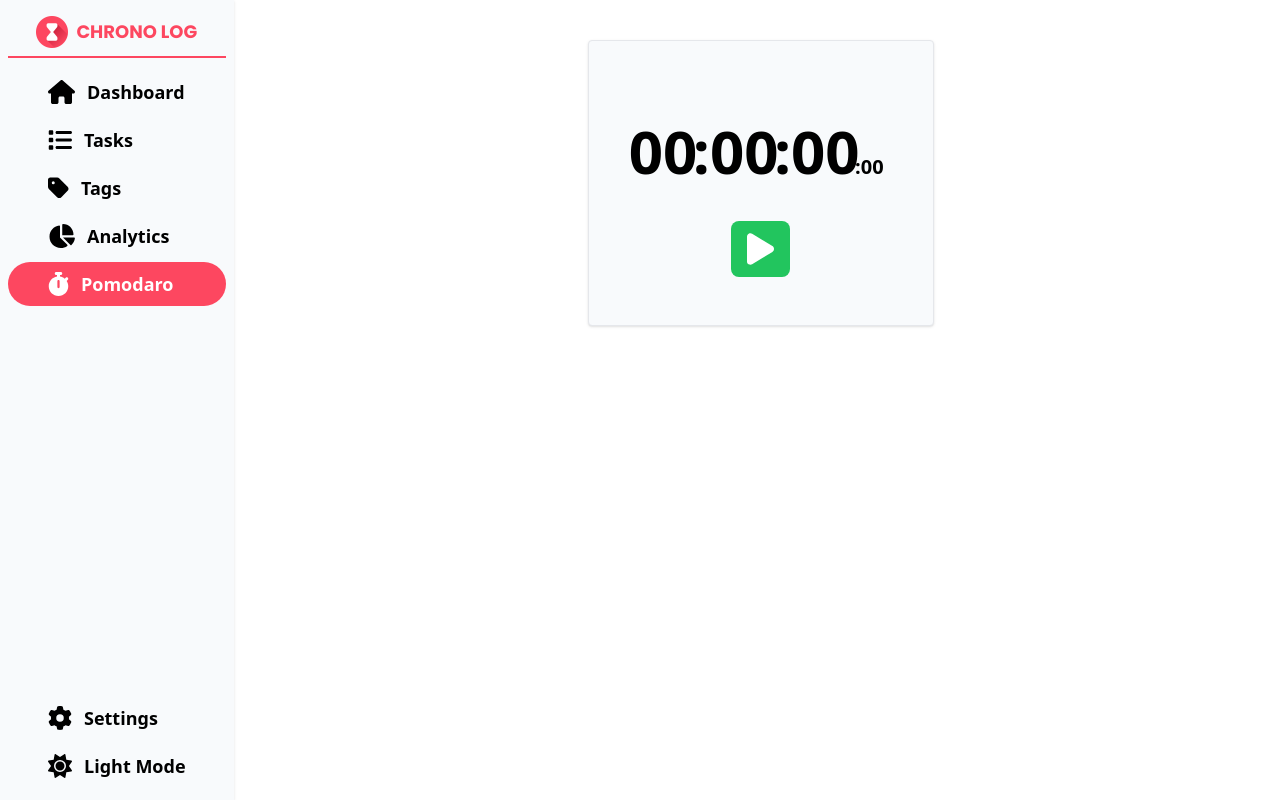
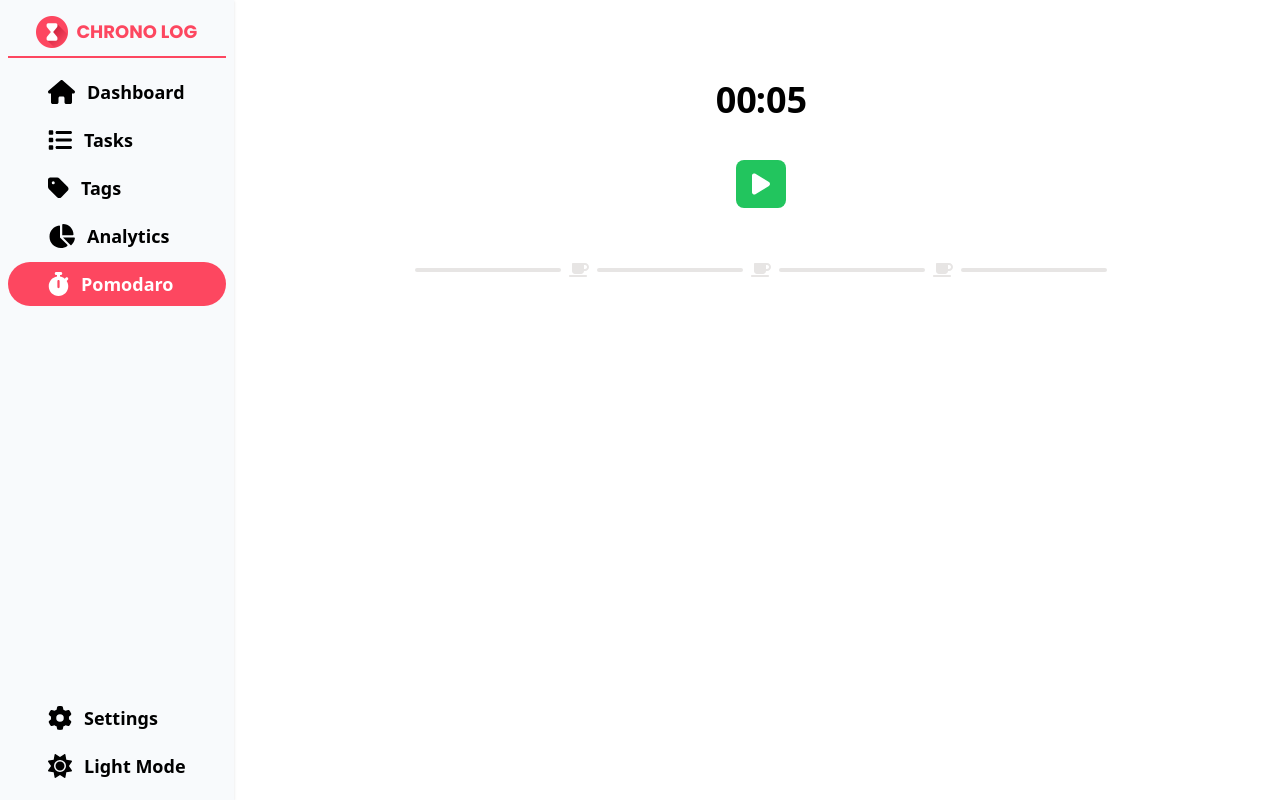
Before and after one commit to AthithianV/chrono-log, a React (Vite) app: page /pomodaro in a window 1280 px wide. Built offline with nearby package versions, Linux system fonts and the light colour scheme.

Commit message:
refactor Pomodaro component structure; implement Timer and Sessions components; add Pomodaro configuration and state management

```diff
--- a/src/App.css
+++ b/src/App.css
@@ -55,4 +55,7 @@
     .nav-link{
         @apply flex items-center gap-3
     }
+    .btn{
+        @apply py-2 px-4 rounded-lg
+    }
 }
--- /dev/null
+++ b/src/components/Pomodaro/Sessions.tsx
@@ -0,0 +1,27 @@
+import { FontAwesomeIcon } from "@fortawesome/react-fontawesome";
+import usePomodaro from "../../store/pomodaro"
+import { faCoffee } from "@fortawesome/free-solid-svg-icons";
+
+const Sessions = () => {
+
+    const {sessionCount, sessionCompleted, breakCompleted } = usePomodaro();
+
+  return (
+    <ul className="w-8/12 flex-center gap-2">
+        {
+            Array.from({length: 2*sessionCount-1}).map((_, index)=>{
+                const bgColor = index%2===0
+                                ?Math.floor(index/2)+1<=sessionCompleted?"bg-primary":"dark:bg-stone-400 bg-stone-200"
+                                :"";
+                const textColor = Math.floor(index/2)+1<=breakCompleted?"text-primary":"dark:text-stone-400 text-stone-200";
+                return (
+                    <li
+                    className={`py-[2px] rounded-full ${index%2===0?"flex-1":""} ${bgColor} ${textColor}`}
+                    key={index}>{index%2===1 && <FontAwesomeIcon icon={faCoffee}/>}</li>)
+            })
+        }
+    </ul>
+  )
+}
+
+export default Sessions;
--- /dev/null
+++ b/src/components/Pomodaro/Timer.tsx
@@ -0,0 +1,39 @@
+import { appendZero } from "../../utils/formatTime";
+import usePomodaro from "../../store/pomodaro";
+import { StartIcon, StopIcon } from "../../assets/icons";
+
+
+const Timer = () => {
+
+  const {resetPomodaro, setDuration, duration, timer, setTimer, sessionCompleted, sessionDuration } = usePomodaro();
+
+  const stop = () => {
+    resetPomodaro();
+  }
+
+  const start = () =>{
+    if(timer) return;
+    setTimer(setInterval(()=>{
+        setDuration();
+    }, 1000));
+  }
+
+  return (
+    <div className="p-10 w-fit rounded">
+        <div className="text-4xl my-10 font-semibold flex justify-center">
+            <div className="w-10">{appendZero(Math.floor(duration/60))}</div>
+            <span>:</span>
+            <div className="w-10">{appendZero(Math.floor(duration)%60)}</div>
+        </div>
+        <div className="flex-center gap-3 my-2 text-2xl text-white">
+            {(duration===sessionDuration && sessionCompleted === 0)
+            ?<button className="btn bg-green-500" onClick={start}>{StartIcon}</button>
+            :<button className="btn bg-red-500" onClick={stop}>{StopIcon}</button>
+            }
+        </div>
+
+    </div>
+  )
+}
+
+export default Timer;
--- /dev/null
+++ b/src/config/pomodaro.ts
@@ -0,0 +1,9 @@
+const pomodaroConfig = {
+    sessionDuration: 5,
+    sessionCount: 4,
+    breakDuration: 3,
+    autoStart: true,
+    syncWithTimeTracking: true
+}
+
+export default pomodaroConfig;
--- a/src/pages/Pomodaro.tsx
+++ b/src/pages/Pomodaro.tsx
@@ -1,55 +1,13 @@
-import { useRef, useState } from "react"
-import { PauseIcon, StartIcon, StopIcon } from "../assets/icons";
-import { appendZero, formatTime } from "../utils/formatTime";
+import Sessions from "../components/Pomodaro/Sessions";
+import Timer from "../components/Pomodaro/Timer";
 
 const Pomodaro = () => {
 
-  let timer = useRef<any|null>(null);
-  const [duration, setDuration] = useState(0);
-  const [isPause, setIsPause] = useState(false);
-
-  const start = () =>{
-    setIsPause(false);
-    if(timer.current) return;
-    timer.current = setInterval(()=>{
-      setDuration((prev)=>prev+1);
-    }, 100)
-  }
-
-  const pause = () => {
-    setIsPause(true);
-    if (timer.current) {
-      clearInterval(timer.current);
-      timer.current = null;
-    }
-  }
-
-  const end = () => {
-    setDuration(0);
-    clearInterval(timer.current);
-    timer.current = null;
-  }
-
   return (
-    <div className="p-10 bg-secondary-bg-light dark:bg-secondary-bg-dark w-fit rounded m-auto mt-10 border dark:border-gray-900 shadow">
-      <div className="text-6xl my-10 font-semibold flex justify-center items-end">
-        <div className="w-16">{appendZero(Math.floor(duration/36000))}</div>
-        <span>:</span>
-        <div className="w-16">{appendZero(Math.floor(duration/600)%60)}</div>
-        <span>:</span>
-        <div className="w-16">{appendZero(Math.floor(duration/10)%60)}</div>
-        <span className="text-xl">:</span>
-        <div className="text-xl w-8">{appendZero(duration%10)}</div>
-      </div>
-      <div className="flex-center gap-3 my-2 text-4xl text-white">
-        {duration===0
-          ?<button className="py-2 px-4 rounded-lg bg-green-500" onClick={start}>{StartIcon}</button>
-          :isPause
-          ?<button className="py-2 px-4 rounded-lg bg-yellow-400" onClick={start}>{StartIcon}</button>
-          :<button className="py-2 px-4 rounded-lg bg-yellow-400" onClick={pause}>{PauseIcon}</button>
-        }
-
-        {duration>0 && <button className="py-2 px-4 rounded-lg bg-red-500" onClick={end}>{StopIcon}</button>}
+    <div className="h-full flex-col">
+      <div className="flex-center flex-col w-full">
+        <Timer/>
+        <Sessions/>
       </div>
     </div>
   )
--- /dev/null
+++ b/src/store/pomodaro.ts
@@ -0,0 +1,75 @@
+import { create } from "zustand";
+import pomodaroConfig from "../config/pomodaro";
+
+type State = {
+    duration: number,
+    timer: null | any,
+    sessionDuration: number,
+    sessionCount: number,
+    sessionCompleted: number,
+    breakCompleted: number,
+    sessionOrBreak: "SESSION" | "BREAK",
+    breakDuration: number,
+    autoStart: boolean,
+    syncWithTimeTracking: boolean
+}
+
+type Action = {
+    setDuration: ()=>void;
+    setTimer: (timer:any)=>void;
+    setSessionDuration: (duration: number)=>void;
+    setSessionCount: (count: number)=>void;
+    resetPomodaro: ()=>void;
+    setBreakDuration: (duration: number)=>void;
+    setAutoStart: (bool:boolean)=>void;
+    setSyncWithTimeTracking: (bool:boolean) => void;
+}
+
+const usePomodaro = create<State & Action>((set)=>({
+    duration: pomodaroConfig.sessionDuration,
+    timer: null,
+    sessionDuration: pomodaroConfig.sessionDuration,
+    sessionCount: pomodaroConfig.sessionCount,
+    sessionCompleted: 0,
+    breakCompleted: 0,
+    sessionOrBreak: "SESSION",
+    breakDuration: pomodaroConfig.breakDuration,
+    autoStart: pomodaroConfig.autoStart,
+    syncWithTimeTracking: pomodaroConfig.syncWithTimeTracking,
+
+
+    setTimer: (timer)=>set(()=>({timer})),
+    setDuration: ()=>set((state)=>{
+        if(state.duration === 0){
+            if(state.sessionCount === state.sessionCompleted){
+                state.resetPomodaro();
+                return {}
+            }else{
+                return state.sessionOrBreak==="SESSION"
+                ?{ duration: state.breakDuration, sessionCompleted: state.sessionCompleted+1, sessionOrBreak: 'BREAK' }
+                :{ duration: state.sessionDuration, breakCompleted: state.breakCompleted+1, sessionOrBreak: 'SESSION' }
+            }
+        }else{
+            return { duration: state.duration - 1}
+        }
+    }),
+    setSessionDuration: (duration)=>set(()=>({sessionDuration: duration})),
+    setSessionCount: (count)=>set(()=>({sessionCount: count})),
+    setBreakDuration: (duration)=>set(()=>({breakDuration: duration})),
+    setAutoStart: (bool)=>set(()=>({autoStart: bool})),
+    setSyncWithTimeTracking: (bool) => set(()=>({syncWithTimeTracking: bool})),
+    resetPomodaro: ()=>{
+        set((state)=>{
+            clearInterval(state.timer);
+            return {
+                sessionCompleted:0,
+                breakCompleted: 0,
+                sessionOrBreak: 'SESSION',
+                timer: null,
+                sessionDuration: pomodaroConfig.sessionDuration}
+        })
+    }
+
+}));
+
+export default usePomodaro;
```
